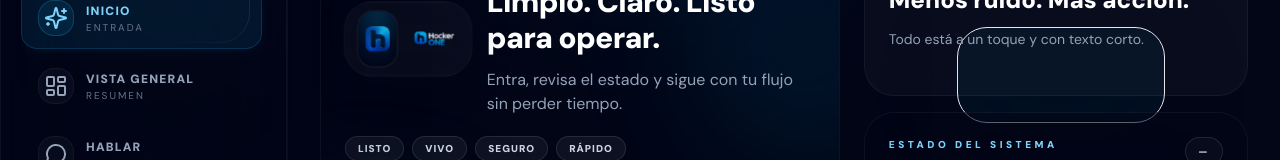
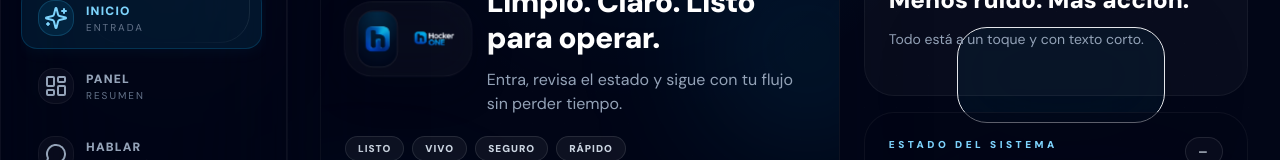
Before and after one commit to HockerAGI/hocker.one, a Next.js app: page / in a window 1280 px wide. Shown: the part 213-373 px from the top of the page. Built offline with nearby package versions, Linux system fonts and the light colour scheme; no server answers; the database is empty.

Commit message:
Actualizar AppNav.tsx

```diff
--- a/src/components/AppNav.tsx
+++ b/src/components/AppNav.tsx
@@ -29,7 +29,7 @@ type AppNavProps = {
 
 const NAV_ITEMS: NavItem[] = [
   { href: "/", label: "Inicio", icon: Sparkles, hint: "Entrada" },
-  { href: "/dashboard", label: "Vista general", icon: LayoutDashboard, hint: "Resumen" },
+  { href: "/dashboard", label: "Panel", icon: LayoutDashboard, hint: "Resumen" },
   { href: "/chat", label: "Hablar", icon: MessageCircle, hint: "Mensajes" },
   { href: "/commands", label: "Tareas", icon: Workflow, hint: "Órdenes" },
   { href: "/nodes", label: "Equipo", icon: Database, hint: "Estado" },
```
